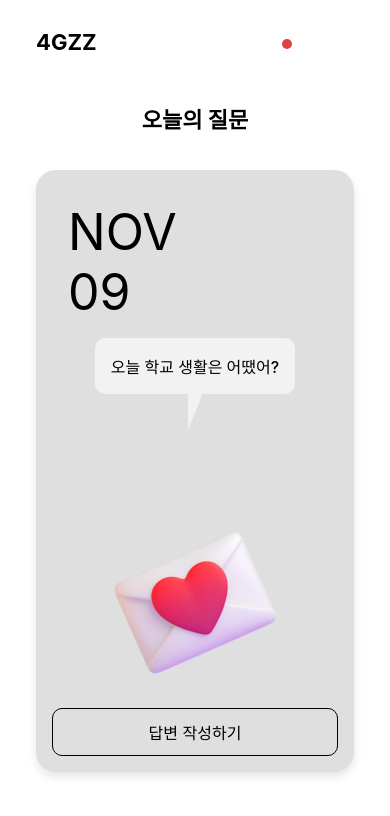
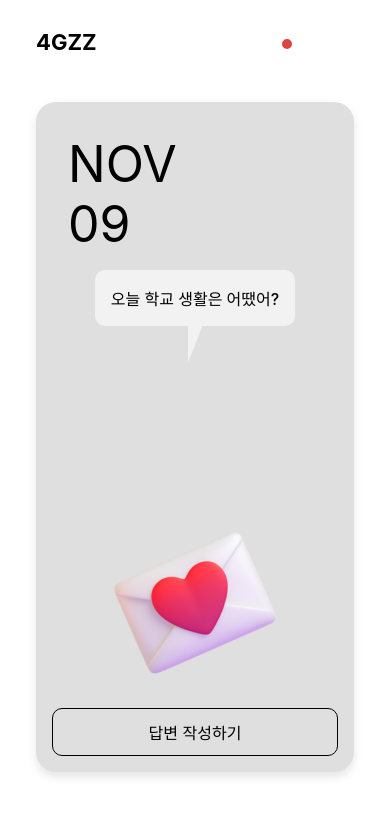
Before and after one commit to 4precious/frontend, a React Native app in the folder aurum/: screen /ChildRoot in a window 390 px wide. Shown: the top 816 px of the page. Built offline with nearby package versions, Linux system fonts and the light colour scheme; some icons are missing.

Commit message:
fix some error and warnings

```diff
--- a/aurum/package.json
+++ b/aurum/package.json
@@ -15,6 +15,7 @@
     "expo": "~47.0.3",
     "expo-app-loading": "^2.1.1",
     "expo-font": "^11.0.1",
+    "expo-splash-screen": "~0.17.4",
     "expo-status-bar": "~1.4.2",
     "react": "18.1.0",
     "react-dom": "18.1.0",
--- a/aurum/src/components/Logo.tsx
+++ b/aurum/src/components/Logo.tsx
@@ -1,6 +1,5 @@
 import { View, Text } from 'react-native'
 import React from 'react'
-import AppLoading from 'expo-app-loading';
 import { useFonts } from 'expo-font';
 
 const Logo = ({ size }: { size: number }) => {
@@ -10,7 +9,7 @@ const Logo = ({ size }: { size: number }) => {
   });
 
   if (!fontsLoaded) {
-    return <AppLoading />;
+    return null;
   }
   else {
     return (
--- a/aurum/src/index.tsx
+++ b/aurum/src/index.tsx
@@ -80,7 +80,7 @@ const Root = (props: any) => {
             }}
           >
             <DateDisplay
-              size={60}
+              size={50}
             />
           </View>
           <View
--- a/aurum/src/indexChild.tsx
+++ b/aurum/src/indexChild.tsx
@@ -18,7 +18,6 @@ const ChildRoot = (props: any) => {
         height: 48,
         paddingLeft: 36,
         marginTop: 18,
-        marginBottom: 36,
       }}>
         <Pressable
           onPress={() => props.navigation.navigate('Root')}
@@ -64,18 +63,6 @@ const ChildRoot = (props: any) => {
             />
           </View>
         </View>
-      </View>
-      <View
-        style={{
-          alignItems: 'center',
-        }}
-      >
-        <Text
-          style={{
-            fontSize: 22,
-            fontWeight: 'bold',
-          }}
-        >오늘의 질문</Text>
       </View>
       <View
         style={{
--- a/aurum/src/pages/Answer/index.tsx
+++ b/aurum/src/pages/Answer/index.tsx
@@ -9,7 +9,7 @@ import SentimentalAnalysisResulltDisplay from '../Question/SentimentalAnalysisRe
 
 const AnswerPage = ({ navigation }: any) => {
   const [typingNow, setTypingNow] = useState(false)
-  const [question, setQuestion] = useState('lorem ipsum dolor sit amet, consectetur adipiscing elit?')
+  const [question, setQuestion] = useState('Q. 오늘 학교 생활은 어땠어?')
   const [answer, setAnswer] = useState('')
   const [editable, setEditable] = useState(true)
 
--- a/aurum/src/pages/MonthlyView/Calendar.tsx
+++ b/aurum/src/pages/MonthlyView/Calendar.tsx
@@ -83,7 +83,7 @@ const Calendar = () => {
           </Pressable>
         )}
         numColumns={7}
-        keyExtractor={(item) => item.toString()}
+        keyExtractor={(item) => item.date.toString()}
       />
     </View>
   )
--- a/aurum/src/pages/MonthlyView/MonthDisplay.tsx
+++ b/aurum/src/pages/MonthlyView/MonthDisplay.tsx
@@ -1,7 +1,6 @@
 import { View, Text } from 'react-native'
 import React from 'react'
 // import getTodayInString from '../../utils/getTodayInString'
-import AppLoading from 'expo-app-loading';
 import { useFonts } from 'expo-font';
 
 const MonthDisplay = ({ size }: { size: number }) => {
@@ -11,7 +10,7 @@ const MonthDisplay = ({ size }: { size: number }) => {
   });
 
   if (!fontsLoaded) {
-    return <AppLoading />;
+    return null;
   }
   else {
     return (
--- a/aurum/src/pages/Question/DateDisplay.tsx
+++ b/aurum/src/pages/Question/DateDisplay.tsx
@@ -1,17 +1,18 @@
 import { View, Text } from 'react-native'
 import React from 'react'
 import getTodayInString from '../../utils/getTodayInString'
-import AppLoading from 'expo-app-loading';
+import SplashScreen from 'expo-splash-screen';
 import { useFonts } from 'expo-font';
 
 const DateDisplay = ({ size }: { size: number }) => {
   let [fontsLoaded] = useFonts({
     'Poppins': require('../../../assets/fonts/Poppins-Regular.ttf'),
+    'Poppins-Regular': require('../../../assets/fonts/Poppins-Regular.ttf'),
     'Poppins-Bold': require('../../../assets/fonts/Poppins-Bold.ttf'),
   });
 
   if (!fontsLoaded) {
-    return <AppLoading />;
+    return null;
   }
   else {
     return (
@@ -26,7 +27,7 @@ const DateDisplay = ({ size }: { size: number }) => {
             fontSize: size,
             fontFamily: 'Poppins-Regular',
             padding: 0,
-            marginBottom: - (size / 6),
+            marginBottom: - (size / 3),
           }}
         >
           {getTodayInString().month.toUpperCase()}
```
Also changed, not shown: 1 other file (tests, documents, lock files or other folders).
